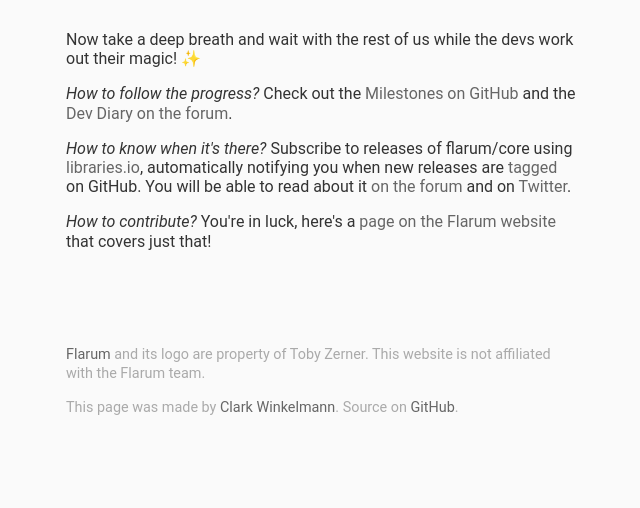
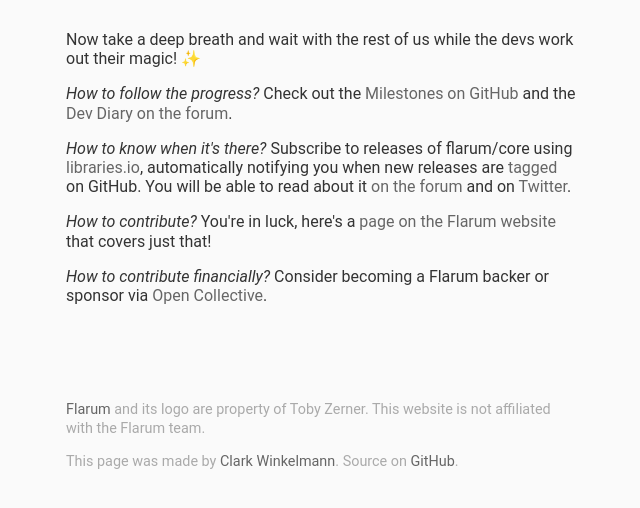
Before and after one commit to clarkwinkelmann/whenwillthenextflarumbetabereleased.com, a plain HTML site: page index.html in a window 1280 px wide. Shown: the part 204-712 px from the top of the page, without its empty margins (318-958 px from the left). Drawn offline with Linux system fonts and the light colour scheme.

Commit message:
Add Open Collective link

```diff
--- a/index.html
+++ b/index.html
@@ -74,6 +74,11 @@
             You're in luck, here's a <a href="https://flarum.org/docs/contributing.html">page on the Flarum website</a>
             that covers just that!
         </p>
+        <p>
+            <em>How to contribute financially?</em>
+            Consider becoming a Flarum backer or sponsor via
+            <a href="https://opencollective.com/flarum">Open Collective</a>.
+        </p>
     </div>
 </main>
 <footer>
```
